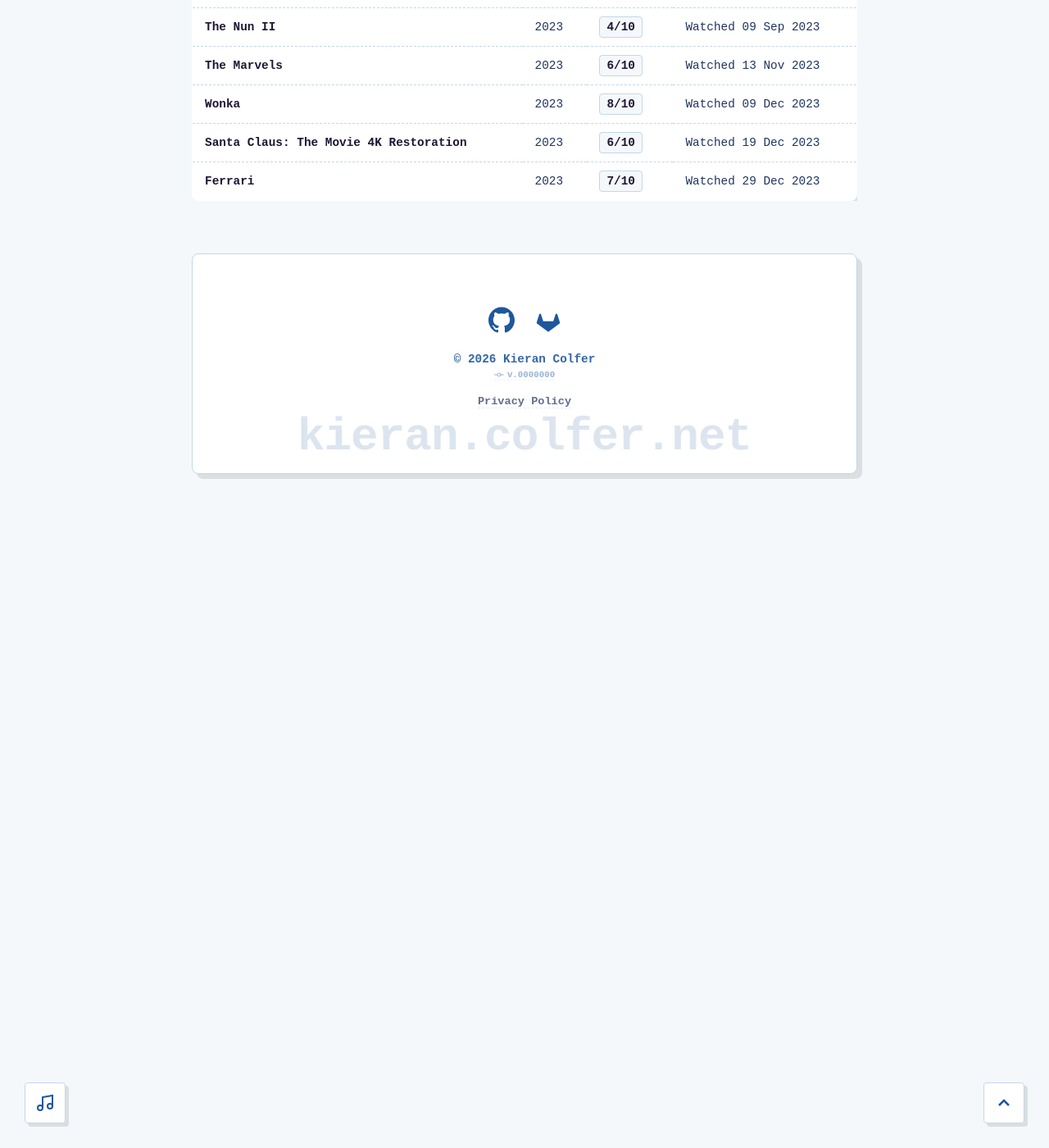
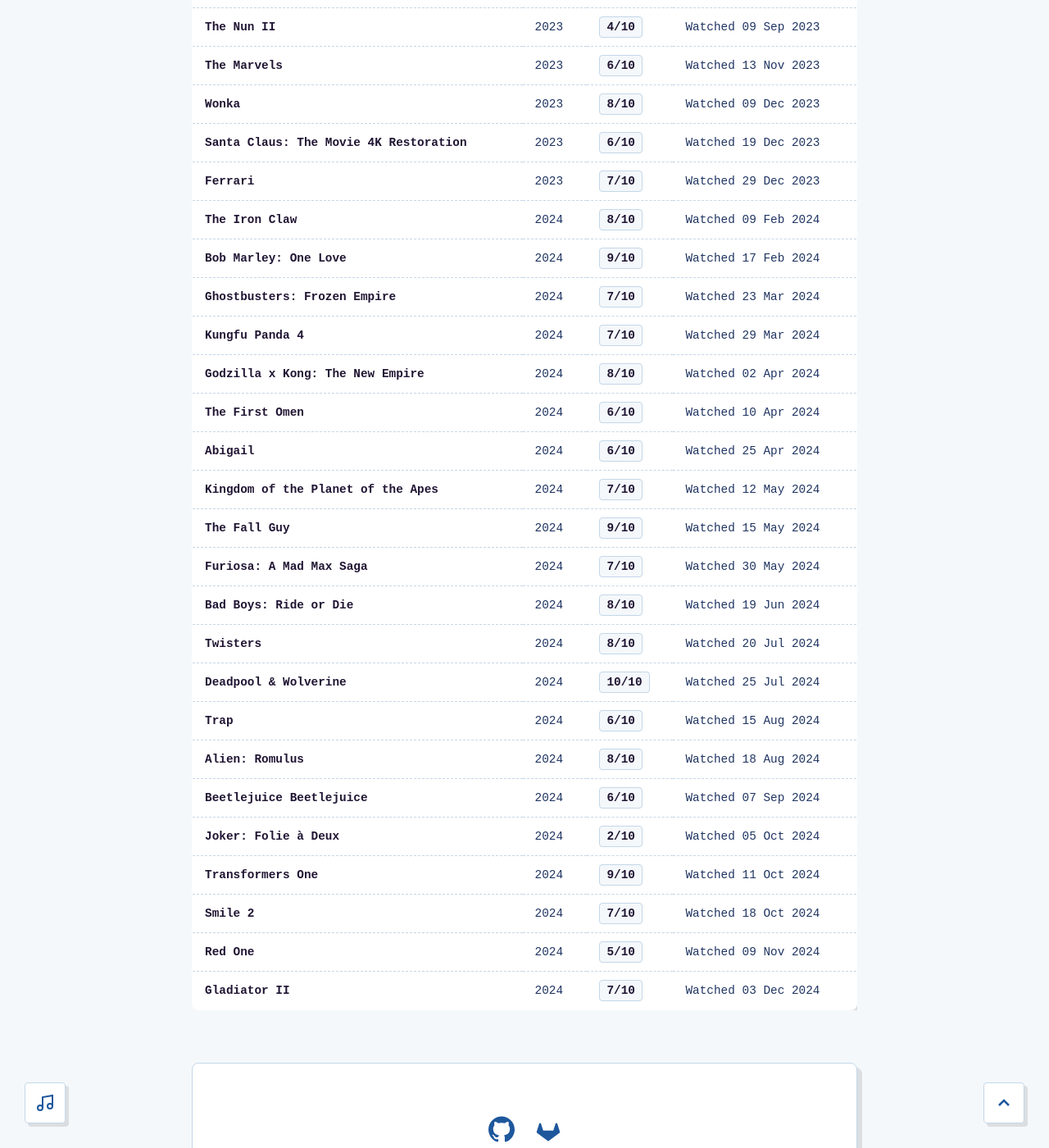
Before and after one commit to PASSK3YS/PASSK3YS.github.io, a Jekyll site: the page built from cinema-movie-ratings.md, in a window 1280 px wide and 1400 px high, scrolled down 1556 px. Shown: the whole window at 82% size. Built offline with Jekyll 4.4.1, drawn with Linux system fonts in a browser that asks for light colours; before the commit the page ends 2198 px from its top, so only the background shows below that.

Commit message:
Add 2024 cinema movie ratings

```diff
--- a/_data/movie-ratings.yml
+++ b/_data/movie-ratings.yml
@@ -162,3 +162,108 @@
   year: 2023
   rating: "7/10"
   notes: "Watched 29 Dec 2023"
+
+- title: "The Iron Claw"
+  year: 2024
+  rating: "8/10"
+  notes: "Watched 09 Feb 2024"
+
+- title: "Bob Marley: One Love"
+  year: 2024
+  rating: "9/10"
+  notes: "Watched 17 Feb 2024"
+
+- title: "Ghostbusters: Frozen Empire"
+  year: 2024
+  rating: "7/10"
+  notes: "Watched 23 Mar 2024"
+
+- title: "Kungfu Panda 4"
+  year: 2024
+  rating: "7/10"
+  notes: "Watched 29 Mar 2024"
+
+- title: "Godzilla x Kong: The New Empire"
+  year: 2024
+  rating: "8/10"
+  notes: "Watched 02 Apr 2024"
+
+- title: "The First Omen"
+  year: 2024
+  rating: "6/10"
+  notes: "Watched 10 Apr 2024"
+
+- title: "Abigail"
+  year: 2024
+  rating: "6/10"
+  notes: "Watched 25 Apr 2024"
+
+- title: "Kingdom of the Planet of the Apes"
+  year: 2024
+  rating: "7/10"
+  notes: "Watched 12 May 2024"
+
+- title: "The Fall Guy"
+  year: 2024
+  rating: "9/10"
+  notes: "Watched 15 May 2024"
+
+- title: "Furiosa: A Mad Max Saga"
+  year: 2024
+  rating: "7/10"
+  notes: "Watched 30 May 2024"
+
+- title: "Bad Boys: Ride or Die"
+  year: 2024
+  rating: "8/10"
+  notes: "Watched 19 Jun 2024"
+
+- title: "Twisters"
+  year: 2024
+  rating: "8/10"
+  notes: "Watched 20 Jul 2024"
+
+- title: "Deadpool & Wolverine"
+  year: 2024
+  rating: "10/10"
+  notes: "Watched 25 Jul 2024"
+
+- title: "Trap"
+  year: 2024
+  rating: "6/10"
+  notes: "Watched 15 Aug 2024"
+
+- title: "Alien: Romulus"
+  year: 2024
+  rating: "8/10"
+  notes: "Watched 18 Aug 2024"
+
+- title: "Beetlejuice Beetlejuice"
+  year: 2024
+  rating: "6/10"
+  notes: "Watched 07 Sep 2024"
+
+- title: "Joker: Folie à Deux"
+  year: 2024
+  rating: "2/10"
+  notes: "Watched 05 Oct 2024"
+
+- title: "Transformers One"
+  year: 2024
+  rating: "9/10"
+  notes: "Watched 11 Oct 2024"
+
+- title: "Smile 2"
+  year: 2024
+  rating: "7/10"
+  notes: "Watched 18 Oct 2024"
+
+- title: "Red One"
+  year: 2024
+  rating: "5/10"
+  notes: "Watched 09 Nov 2024"
+
+- title: "Gladiator II"
+  year: 2024
+  rating: "7/10"
+  notes: "Watched 03 Dec 2024"
```
